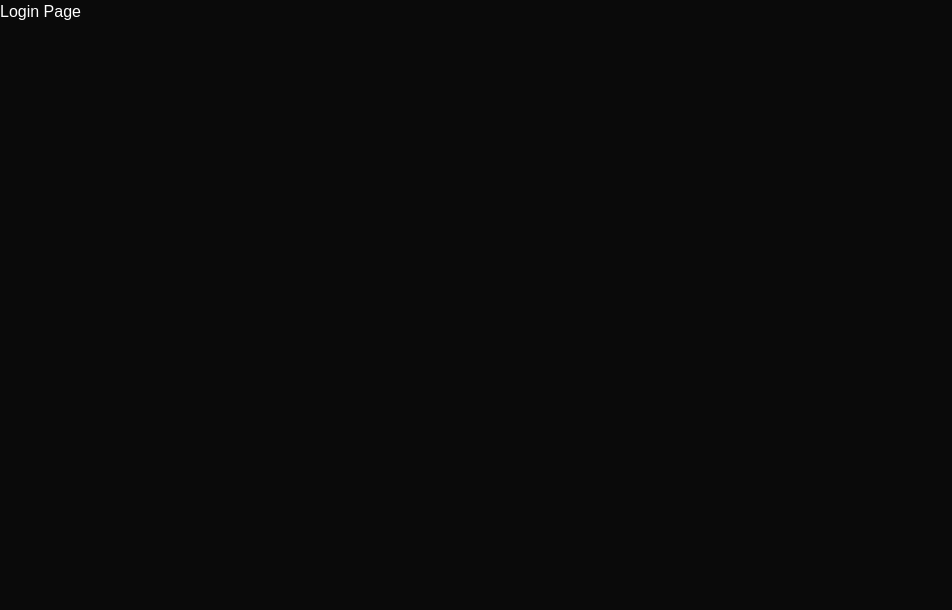
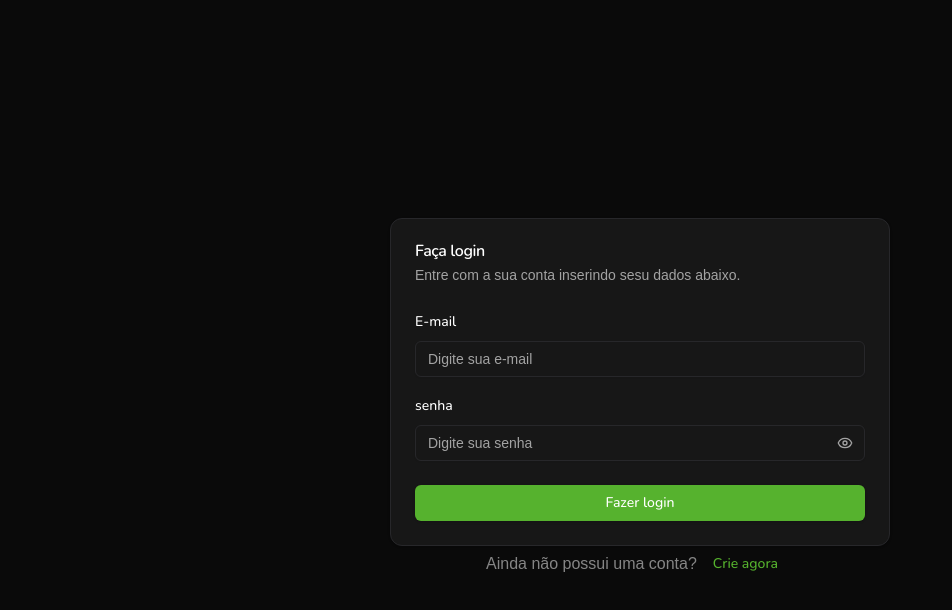
Before and after one commit to Rennangmacarini/FinTrack, a React (Vite) app: page /login in a window 1280 px wide. Shown: the top 610 px of the page, without its empty margins (0-952 px from the left). Built offline with nearby package versions, Linux system fonts and the light colour scheme; a web font is replaced by a local one.

Commit message:
feat: add login page with form validations

```diff
--- a/src/Pages/login.jsx
+++ b/src/Pages/login.jsx
@@ -1,7 +1,111 @@
+import { zodResolver } from '@hookform/resolvers/zod';
+import { useForm } from 'react-hook-form';
+import { Link } from 'react-router';
+import { z } from 'zod';
+
+import PasswordInput from '@/components/password-input';
+import { Button } from '@/components/ui/button';
+import {
+  Card,
+  CardContent,
+  CardDescription,
+  CardFooter,
+  CardHeader,
+  CardTitle,
+} from '@/components/ui/card';
+import {
+  Form,
+  FormControl,
+  FormField,
+  FormItem,
+  FormLabel,
+  FormMessage,
+} from '@/components/ui/form';
+import { Input } from '@/components/ui/input';
+
+const loginSchema = z.object({
+  email: z
+    .string()
+    .email({
+      message: 'O e-mail é inválido',
+    })
+    .trim()
+    .min(1, {
+      message: 'O e-mail é obrigatório',
+    }),
+  password: z.string().trim().min(6, {
+    message: 'A senha deve ter no mínimo 6 caracteres',
+  }),
+});
+
 const LoginPage = () => {
+  const methods = useForm({
+    resolver: zodResolver(loginSchema),
+    defaultValues: {
+      email: '',
+      password: '',
+    },
+  });
+
+  const handleSubmit = (data) => {
+    console.log(data);
+  };
+
   return (
-    <div>
-      <h1>Login Page</h1>
+    <div className="flex h-screen w-screen flex-col items-center justify-center">
+      <Form {...methods}>
+        <form onSubmit={methods.handleSubmit(handleSubmit)}>
+          <Card className="w-[500px]">
+            <CardHeader>
+              <CardTitle>Faça login</CardTitle>
+              <CardDescription>
+                Entre com a sua conta inserindo sesu dados abaixo.
+              </CardDescription>
+            </CardHeader>
+            <CardContent className="space-y-4">
+              <FormField
+                control={methods.control}
+                name="email"
+                render={({ field }) => (
+                  <FormItem>
+                    <FormLabel>E-mail</FormLabel>
+                    <FormControl>
+                      <Input placeholder="Digite sua e-mail" {...field} />
+                    </FormControl>
+                    <FormMessage />
+                  </FormItem>
+                )}
+              />
+
+              <FormField
+                control={methods.control}
+                name="password"
+                render={({ field }) => (
+                  <FormItem>
+                    <FormLabel>senha</FormLabel>
+                    <FormControl>
+                      <PasswordInput
+                        placeholder="Digite sua senha"
+                        {...field}
+                      />
+                    </FormControl>
+                    <FormMessage />
+                  </FormItem>
+                )}
+              />
+            </CardContent>
+            <CardFooter>
+              <Button className="w-full">Fazer login</Button>
+            </CardFooter>
+          </Card>
+        </form>
+      </Form>
+      <div className="flex items-center justify-center">
+        <p className="text-center opacity-50">Ainda não possui uma conta?</p>
+        <Button variant="link" asChild>
+          <Link to="/signup">Crie agora</Link>
+        </Button>
+      </div>
     </div>
   );
 };
--- a/src/components/password-input.jsx
+++ b/src/components/password-input.jsx
@@ -20,6 +20,7 @@
           variant="ghost"
           className="absolute bottom-0 right-0 top-0 my-auto mr-1 h-8 w-8 text-muted-foreground"
           onClick={() => setPasswordIsVisible((prev) => !prev)}
+          type="button"
         >
           {passwordIsVisible ? <EyeOffIcon /> : <EyeIcon />}
         </Button>
```
